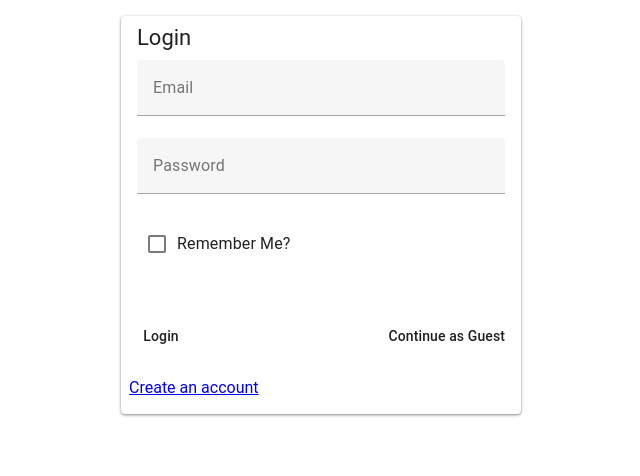
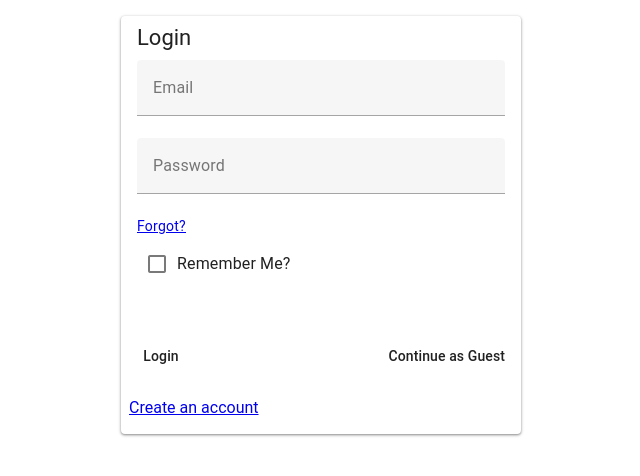
Before and after one commit to kuanhc96/roots-app, a Nuxt app in the folder auth-server/frontend/: page /login in a window 1280 px wide. Shown: the top 476 px of the page, without its empty margins (319-959 px from the left). Built offline with nearby package versions, Linux system fonts and the light colour scheme.

Commit message:
feat: forgot password link on login page

```diff
--- a/auth-server/frontend/components/LoginForm.vue
+++ b/auth-server/frontend/components/LoginForm.vue
@@ -8,6 +8,7 @@
       <v-card-text>
         <v-text-field name="email" label="Email" type="email" form="login-form" />
         <v-text-field name="password" label="Password" type="password" form="login-form" />
+        <NuxtLink to="/forgot-password">Forgot?</NuxtLink>
         <v-checkbox name="remember-me" value="true" label="Remember Me?" form="login-form" />
       </v-card-text>
       <v-card-actions>
```
